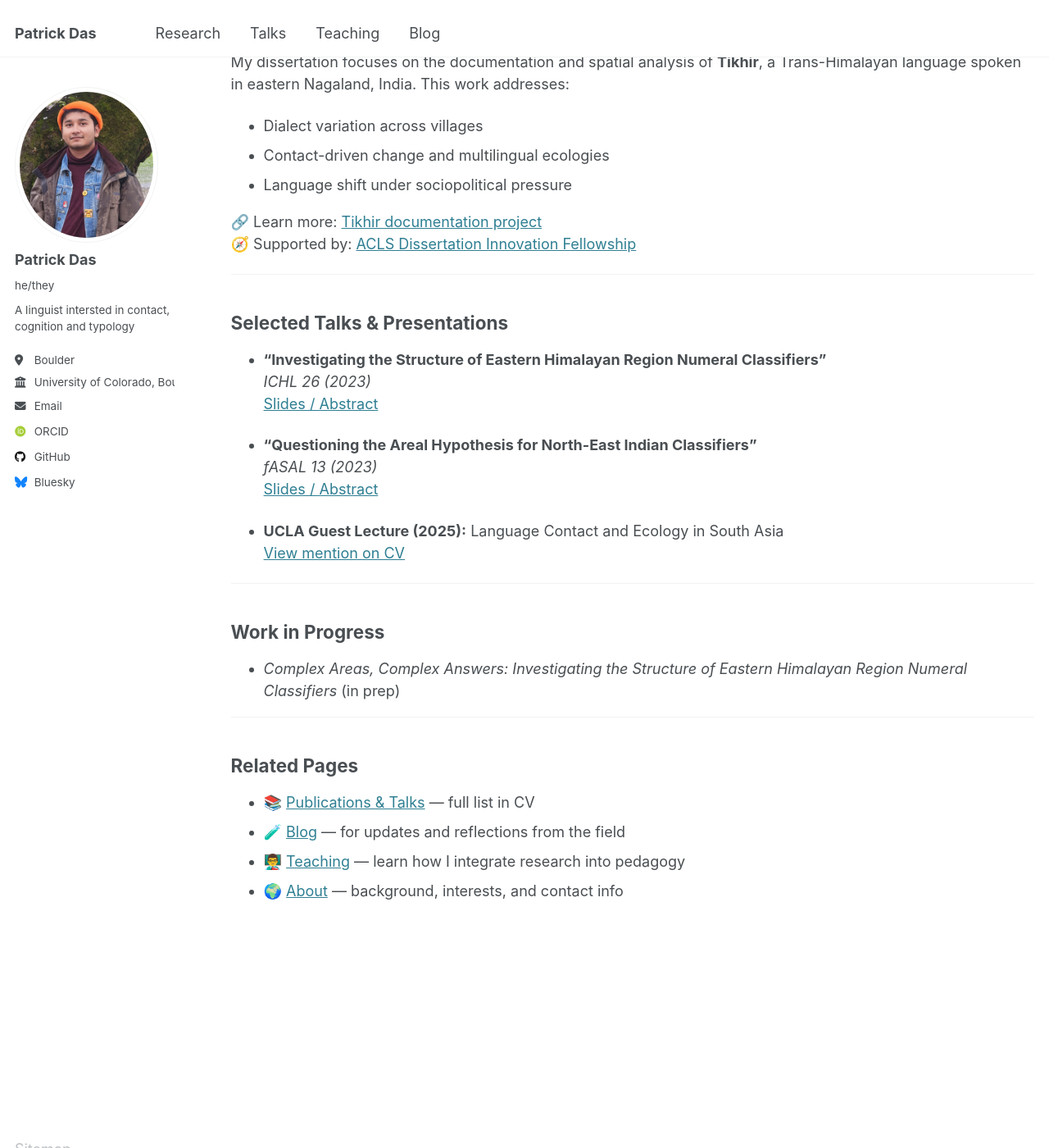
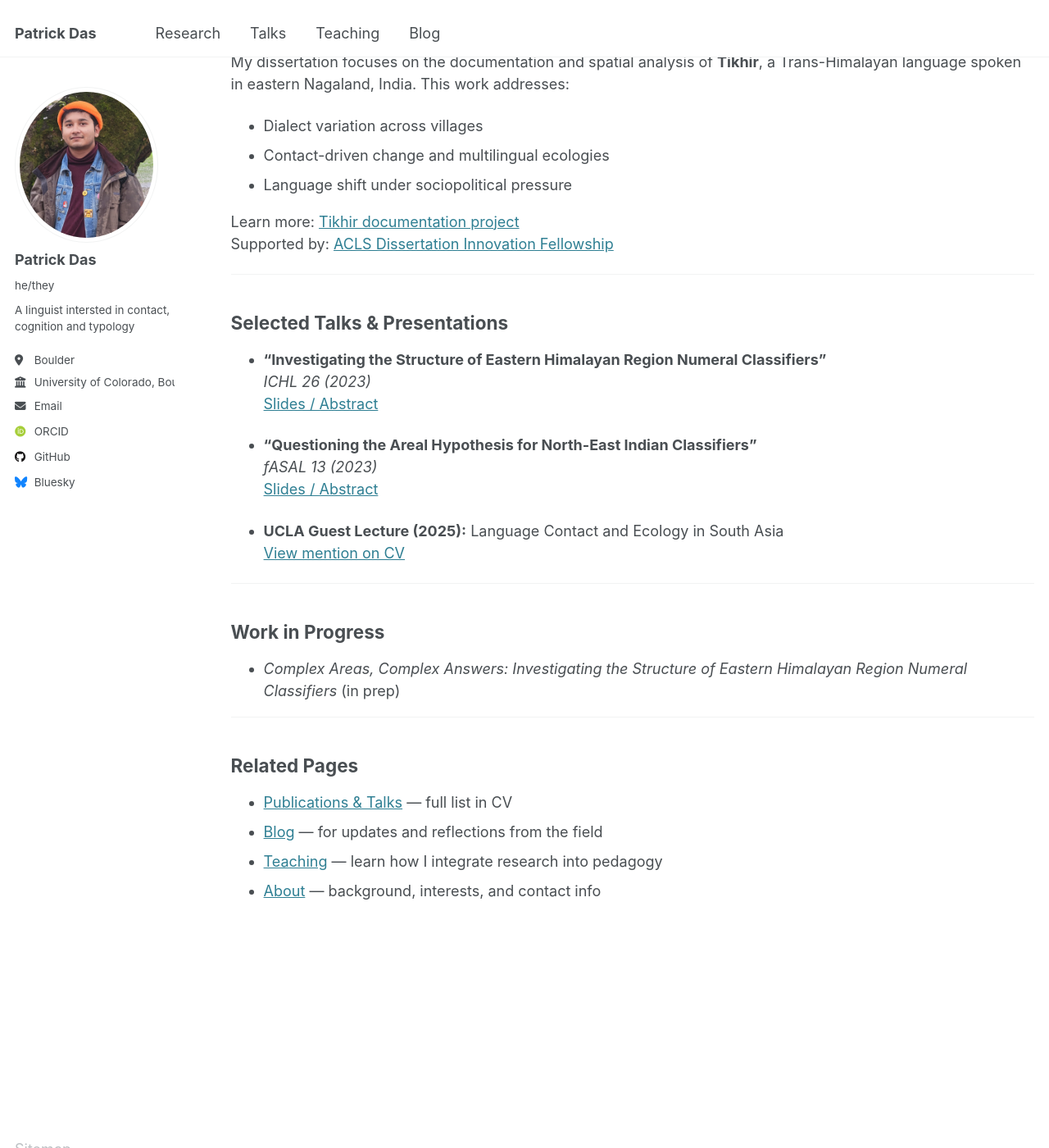
Before and after one commit to patrickdas/patrickdas.github.io, a Jekyll site: the page built from _pages/research.md, in a window 1280 px wide and 1400 px high, scrolled down 458 px. Shown: the whole window at 82% size. Built offline with Jekyll 4.4.1, drawn with Linux system fonts in a browser that asks for light colours; some web fonts are replaced.

```diff
--- a/_pages/research.md
+++ b/_pages/research.md
@@ -22,8 +22,8 @@ My dissertation focuses on the documentation and spatial analysis of **Tikhir**,
 - Contact-driven change and multilingual ecologies
 - Language shift under sociopolitical pressure
 
-🔗 Learn more: [Tikhir documentation project](/tikhir/)
-🧭 Supported by: [ACLS Dissertation Innovation Fellowship](https://www.acls.org/fellow-grantees/patrick-das/)
+ Learn more: [Tikhir documentation project](/tikhir/)
+ Supported by: [ACLS Dissertation Innovation Fellowship](https://www.acls.org/fellow-grantees/patrick-das/)
 
 ---
 
@@ -50,7 +50,7 @@ My dissertation focuses on the documentation and spatial analysis of **Tikhir**,
 
 ## Related Pages
 
-- 📚 [Publications & Talks](/cv/) — full list in CV
-- 🧪 [Blog](/blog/) — for updates and reflections from the field
-- 👨‍🏫 [Teaching](/teaching/) — learn how I integrate research into pedagogy
-- 🌍 [About](/about/) — background, interests, and contact info
+-  [Publications & Talks](/cv/) — full list in CV
+-  [Blog](/blog/) — for updates and reflections from the field
+-  [Teaching](/teaching/) — learn how I integrate research into pedagogy
+-  [About](/about/) — background, interests, and contact info
```
